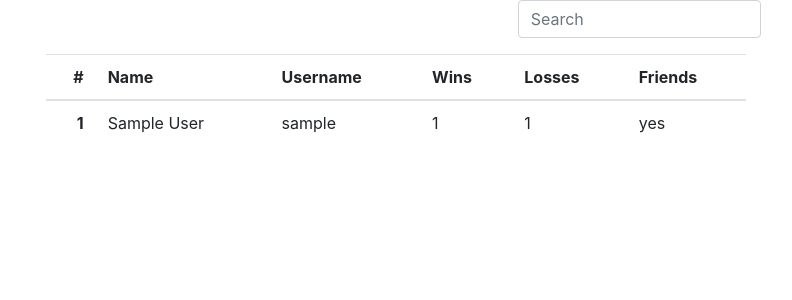
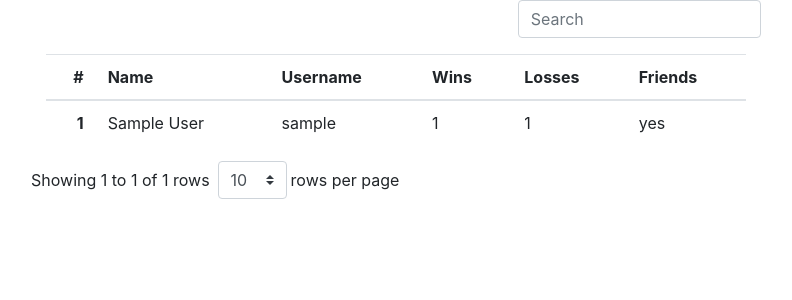
Before and after one commit to lunar-starlight/UVProjekt, a Django app: page /leaderboard/ in a window 1280 px wide. Shown: the part 80-380 px from the top of the page, without its empty margins (244-1036 px from the left). Run offline with Django 3.2, Linux system fonts and the light colour scheme; a user stored in the database is signed in; tables that the repository leaves empty hold one stand-in row (values such as "Sample post"); some libraries are stand-ins or nearby versions.

Commit message:
improved pagination

```diff
--- a/common/views.py
+++ b/common/views.py
@@ -28,3 +28,15 @@ class LeaderboardView(generic.ListView):
         except KeyError:
             pass
         return super().get_queryset()
+
+    def get_paginate_by(self, queryset):
+        try:
+            self.paginate_by = self.request.GET['paginate_by']
+        except KeyError:
+            pass
+        return super().get_paginate_by(queryset)
+
+    def get_context_data(self, **kwargs):
+        context = super().get_context_data(**kwargs)
+        context["paginate_by_values"] = sorted({10, 25, 100} | {int(self.paginate_by)})
+        return context
--- a/templates/common/pagination.html
+++ b/templates/common/pagination.html
@@ -1,4 +1,22 @@
 {% load tags %}
+{% load mathfilters %}
+<form method="GET" class="form-inline justify-content-start">
+    <div class="form-group">
+        <label for="paginate_by">
+            Showing {{ page_obj.start_index }} to {{ page_obj.end_index}} of {{ paginator.count }} rows
+        </label>
+        <select class="custom-select ml-2 mr-1" onchange="this.form.submit()" id="paginate_by" name="paginate_by">
+            {% for val in paginate_by_values %}
+                {% if val == paginator.per_page %}
+                    <option selected>{{ val }}</option>
+                {% else %}
+                    <option>{{ val }}</option>
+                {% endif %}
+            {% endfor %}
+        </select>
+        <label for="paginate_by">rows per page</label>
+    </div>
+</form>
 
 {% if is_paginated %}
     <ul class="pagination justify-content-center">
@@ -20,6 +38,7 @@
         {% endif %}
 
         {% for i in paginator.page_range %}
+            {% if i <= page_obj.number|add:2 and i >= page_obj.number|sub:2 or i == 1 or i == paginator.num_pages %}
                 {% if page_obj.number == i %}
                     <li class="page-item active">
                         {% comment %} <a class="page-link" href="?page={{ i }}"> {% endcomment %}
@@ -32,6 +51,13 @@
                         {% comment %} <a class="page-link" href="?page={{ i }}"> {% endcomment %}
                         <a class="page-link" href="{% add_get page=i %}">
                             {{ i }}
+                        </a>
+                    </li>
+                {% endif %}
+            {% elif i == 2 and page_obj.number > 4 or i == paginator.num_pages|sub:1 and page_obj.number < paginator.num_pages|sub:3 %}
+            <li class="page-item disabled">
+                <a class="page-link" href="#" tabindex="-1">
+                    <span aria-hidden="true">&#8943;</span>
                 </a>
             </li>
             {% endif %}
```
Lines whose indentation alone changed are shown as unchanged.
